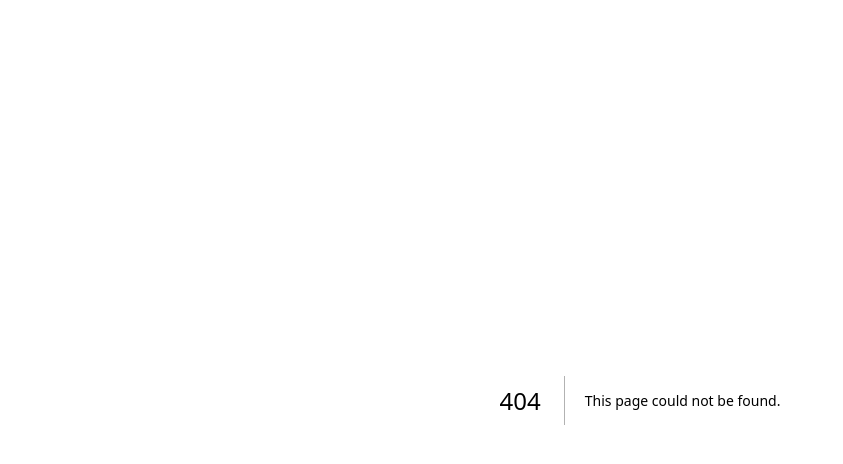
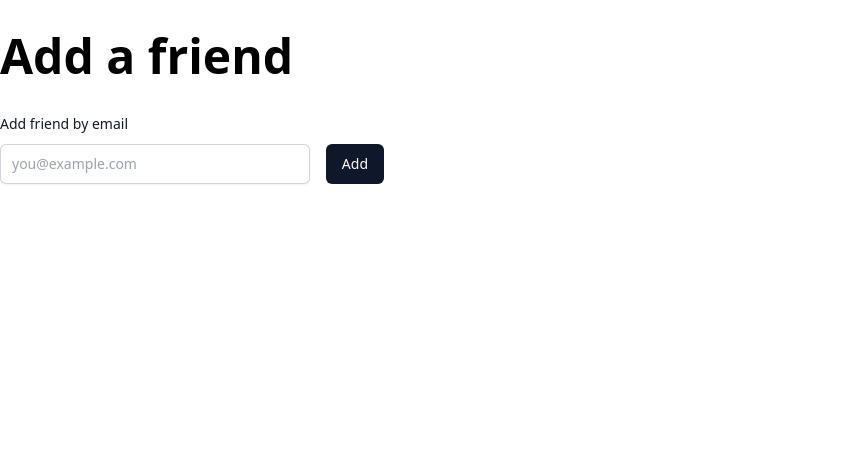
Before and after one commit to Omar-AT-Hashem/E-Connect, a Next.js app: page /dashboard/add in a window 1280 px wide. Before the commit this address had no page. Shown: the top 464 px of the page, without its empty margins (0-843 px from the left). Built offline with nearby package versions, Linux system fonts and the light colour scheme.

Commit message:
created add friends page and started implementing its functionallity

```diff
--- a/src/app/login/page.tsx
+++ b/src/app/(auth)/login/page.tsx
@@ -13,9 +13,9 @@
   async function loginWithGoogle() {
     setIsLoading(true);
     try {
-      signIn("google");
+      await signIn("google");
     } catch (error) {
-      toast.error("something went wrong with your login.");
+      toast.error("Something went wrong with your login.");
     } finally {
       setIsLoading(false);
     }
--- /dev/null
+++ b/src/app/(dashboard)/dashboard/add/page.tsx
@@ -0,0 +1,13 @@
+import AddFriendButton from '@/components/AddFriendButton'
+import React from 'react'
+
+const page = () => {
+  return (
+    <main className='pt-8'>
+        <h1 className='font-bold text-5xl mb-8'>Add a friend</h1>
+        <AddFriendButton />
+    </main>
+  )
+}
+
+export default page
--- /dev/null
+++ b/src/app/(dashboard)/dashboard/page.tsx
@@ -0,0 +1,13 @@
+import { getServerSession } from 'next-auth'
+import React from 'react'
+
+const page = async () => {
+
+    const session = await getServerSession()
+
+  return (
+    <div>page</div>
+  )
+}
+
+export default page
--- /dev/null
+++ b/src/app/api/friends/add/route.ts
@@ -0,0 +1,39 @@
+import { authOptions } from "@/lib/auth"
+import { addFriendValidator } from "@/lib/validations/addFriend"
+import { getServerSession } from "next-auth"
+
+export async function POST (req: Request ){
+    try {
+        const body = await req.json()
+
+        const {email} = addFriendValidator.parse(body.email)
+
+        const res = await fetch(`${process.env.UPSTASH_REDIS_REST_URL}/get/user:email:${email}`, {
+            headers: {
+                Authorization: `Bearer ${process.env.UPSTASH_REDIS_REST_TOKEN}`
+            },
+            cache: 'no-store'
+        })
+
+        const data = await res.json() as {result: string}
+
+        const idToAdd = data.result
+
+        if(!idToAdd){
+            return new Response('This user does not exist.', {status: 400})
+        }
+
+        const session = await getServerSession(authOptions)
+
+        if(!session){
+            return new Response('Unauthorized', {status: 401})
+        }
+
+        if(idToAdd === session.user.id){
+            return new Response("You cannot add yourself as a friend", {status: 400})
+        }
+
+    } catch (error) {
+
+    }
+}
--- /dev/null
+++ b/src/components/AddFriendButton.tsx
@@ -0,0 +1,71 @@
+"use client";
+
+import { FC, useState } from "react";
+import Button from "./ui/Button";
+import { addFriendValidator } from "@/lib/validations/addFriend";
+import axios, { AxiosError } from "axios";
+import { z } from "zod";
+import { useForm } from "react-hook-form";
+import { zodResolver } from "@hookform/resolvers/zod";
+
+interface AddFriendButtonProps {}
+
+type FormData = z.infer<typeof addFriendValidator>;
+
+const AddFriendButton: FC<AddFriendButtonProps> = () => {
+  const [showSuccessState, setShowSuccessState] = useState<boolean>(false);
+
+  const { register, handleSubmit, setError, formState: {errors} } = useForm<FormData>({
+    resolver: zodResolver(addFriendValidator),
+  });
+
+  const addFriend = async (email: string) => {
+    try {
+      const validatedEmail = addFriendValidator.parse(email);
+
+      await axios.post("/api/friends/add", {
+        email: validatedEmail,
+      });
+
+      setShowSuccessState(true);
+    } catch (error) {
+      if (error instanceof z.ZodError) {
+        setError("email", { message: error.message });
+        return;
+      }
+      if (error instanceof AxiosError) {
+        setError("email", { message: error.response?.data });
+        return;
+      }
+      setError("email", { message: "Something went wrong" });
+    }
+  };
+
+  const onSubmit = (data: FormData) => {
+    addFriend(data.email)
+  }
+  return (
+    <form onSubmit={handleSubmit(onSubmit)} className="max-w-sm">
+      <label
+        htmlFor="email"
+        className="block text-sm font-medium leading-6 text-gray-900"
+      >
+        {" "}
+        Add friend by email
+      </label>
+      <div className="mt-2 flex gap-4">
+        <input
+          {...register("email")}
+          type="text"
+          placeholder="you@example.com"
+          className="block w-full rounded-md border-0 py-1.5 text-gray-900 shadow-sm ring-1 ring-inset ring-gray-300 placeholder:text-gray-400 focus:ring-2 focus:ring-inset focus:ring-indigo-600 sm:text-sm sm:leading-6"
+        />
+        <Button>Add</Button>
+      </div>
+      <p className=" mt-1 text-sm text-red-600">{errors.email?.message}</p>
+      {showSuccessState ? (<p className=" mt-1 text-sm text-green-600">Friend request sent!</p>): null}
+    </form>
+  );
+};
+
+export default AddFriendButton;
--- /dev/null
+++ b/src/lib/validations/addFriend.ts
@@ -0,0 +1,5 @@
+import { z } from 'zod'
+
+export const addFriendValidator = z.object({
+    email: z.string().email()
+})
--- a/tailwind.config.js
+++ b/tailwind.config.js
@@ -7,12 +7,8 @@
   ],
   theme: {
     extend: {
-      backgroundImage: {
-        'gradient-radial': 'radial-gradient(var(--tw-gradient-stops))',
-        'gradient-conic':
-          'conic-gradient(from 180deg at 50% 50%, var(--tw-gradient-stops))',
-      },
+
     },
   },
-  plugins: [],
+  plugins: [require('@tailwindcss/forms')],
 }
```
Also changed, not shown: package.json (+6 -1 lines), 1 other file (tests, documents, lock files or other folders).
